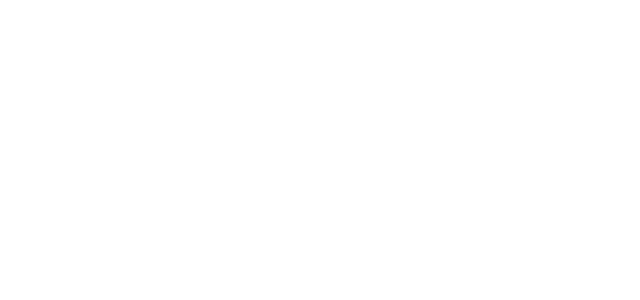
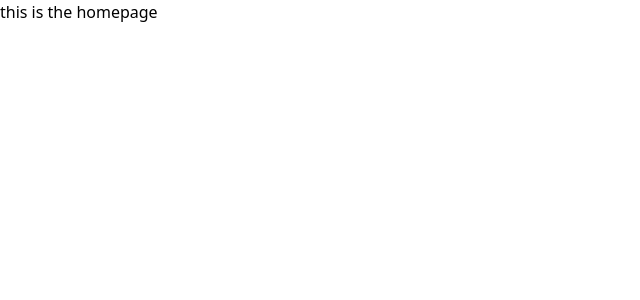
Before and after one commit to Sc0tticus/Gen-Blog, a Next.js app: page / in a window 1280 px wide. Shown: the top 300 px of the page, without its empty margins (0-640 px from the left). Built offline with nearby package versions, Linux system fonts and the light colour scheme.

Commit message:
Created New Blog Post Page route

```diff
--- a/pages/index.js
+++ b/pages/index.js
@@ -1,3 +1,3 @@
 export default function Home() {
-  return <div />;
+  return <div>this is the homepage</div>;
 }
--- /dev/null
+++ b/pages/post/[postId].js
@@ -0,0 +1,3 @@
+export default function TokenTopup() {
+  return <div>this is the Post page</div>;
+}
--- /dev/null
+++ b/pages/post/new.js
@@ -0,0 +1,3 @@
+export default function NewPost() {
+  return <div>this is the new post page</div>;
+}
--- /dev/null
+++ b/pages/token-topup.js
@@ -0,0 +1,3 @@
+export default function TokenTopup() {
+  return <div>this is the Token Topup page</div>;
+}
```
